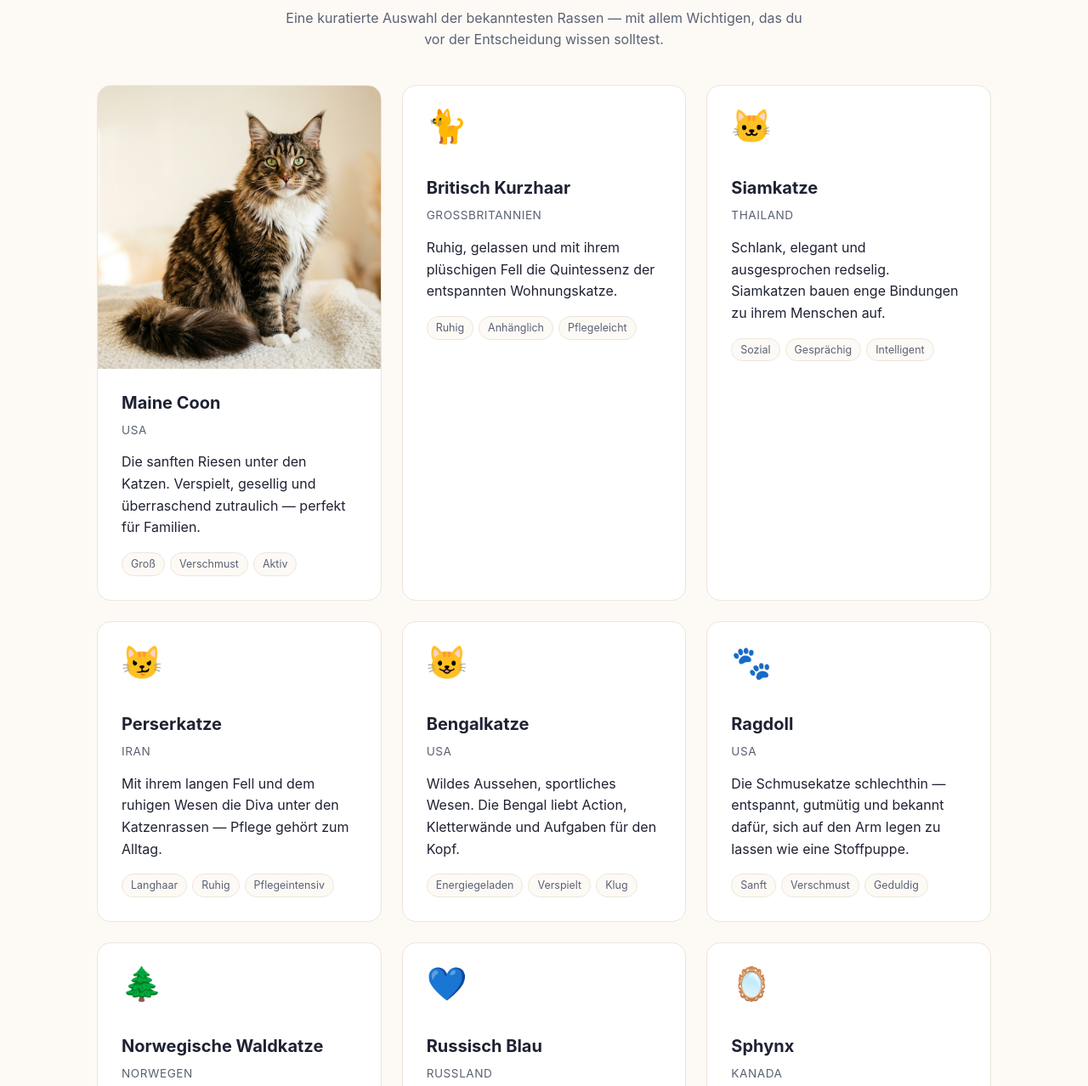
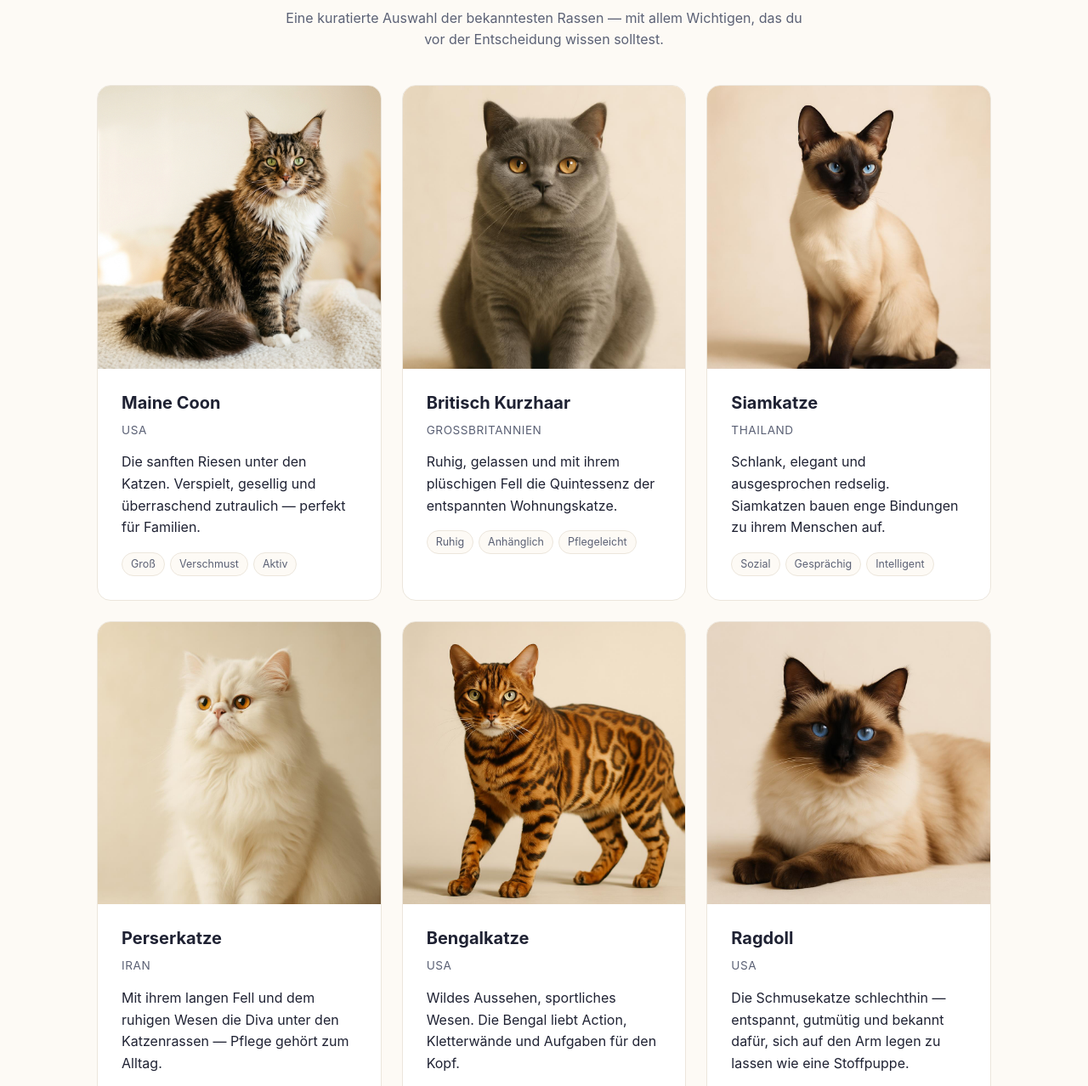
Before and after one commit to christiangoldau-creator/meine-webseite, a plain HTML site: page index.html in a window 1280 px wide. Shown: the part 699-1977 px from the top of the page at 85% size. Drawn offline with Linux system fonts and the light colour scheme.

Commit message:
Alle 9 Katzenrassen mit KI-generierten Bildern (OpenAI gpt-image-1)

```diff
--- a/index.html
+++ b/index.html
@@ -306,7 +306,7 @@
         </article>
 
         <article class="breed-card">
-          <div class="breed-emoji breed-emoji-only">🐈</div>
+          <img class="breed-image" src="images/british-kurzhaar.jpg" alt="Britisch Kurzhaar Katze in blaugrauem Plüschfell" loading="lazy" />
           <div class="breed-body">
             <h3>Britisch Kurzhaar</h3>
             <p class="breed-origin">Großbritannien</p>
@@ -320,7 +320,7 @@
         </article>
 
         <article class="breed-card">
-          <div class="breed-emoji breed-emoji-only">🐱</div>
+          <img class="breed-image" src="images/siamkatze.jpg" alt="Elegante Siamkatze mit blauen Augen und dunklen Points" loading="lazy" />
           <div class="breed-body">
             <h3>Siamkatze</h3>
             <p class="breed-origin">Thailand</p>
@@ -334,7 +334,7 @@
         </article>
 
         <article class="breed-card">
-          <div class="breed-emoji breed-emoji-only">😼</div>
+          <img class="breed-image" src="images/perserkatze.jpg" alt="Weiße Perserkatze mit langem seidigem Fell" loading="lazy" />
           <div class="breed-body">
             <h3>Perserkatze</h3>
             <p class="breed-origin">Iran</p>
@@ -348,7 +348,7 @@
         </article>
 
         <article class="breed-card">
-          <div class="breed-emoji breed-emoji-only">😺</div>
+          <img class="breed-image" src="images/bengalkatze.jpg" alt="Bengalkatze mit goldbraunem Rosettenfell" loading="lazy" />
           <div class="breed-body">
             <h3>Bengalkatze</h3>
             <p class="breed-origin">USA</p>
@@ -362,7 +362,7 @@
         </article>
 
         <article class="breed-card">
-          <div class="breed-emoji breed-emoji-only">🐾</div>
+          <img class="breed-image" src="images/ragdoll.jpg" alt="Ragdoll Katze mit blauen Augen im Colorpoint-Muster" loading="lazy" />
           <div class="breed-body">
             <h3>Ragdoll</h3>
             <p class="breed-origin">USA</p>
@@ -376,7 +376,7 @@
         </article>
 
         <article class="breed-card">
-          <div class="breed-emoji breed-emoji-only">🌲</div>
+          <img class="breed-image" src="images/norwegische-waldkatze.jpg" alt="Norwegische Waldkatze mit dichtem halblangem Fell" loading="lazy" />
           <div class="breed-body">
             <h3>Norwegische Waldkatze</h3>
             <p class="breed-origin">Norwegen</p>
@@ -390,7 +390,7 @@
         </article>
 
         <article class="breed-card">
-          <div class="breed-emoji breed-emoji-only">💙</div>
+          <img class="breed-image" src="images/russisch-blau.jpg" alt="Russisch Blau Katze mit silbrigem Fell und grünen Augen" loading="lazy" />
           <div class="breed-body">
             <h3>Russisch Blau</h3>
             <p class="breed-origin">Russland</p>
@@ -404,7 +404,7 @@
         </article>
 
         <article class="breed-card">
-          <div class="breed-emoji breed-emoji-only">🪞</div>
+          <img class="breed-image" src="images/sphynx.jpg" alt="Sphynx Katze mit haarloser Haut und großen Ohren" loading="lazy" />
           <div class="breed-body">
             <h3>Sphynx</h3>
             <p class="breed-origin">Kanada</p>
```
Also changed, not shown: images/bengalkatze.jpg (added), images/british-kurzhaar.jpg (added), images/norwegische-waldkatze.jpg (added), images/perserkatze.jpg (added), images/ragdoll.jpg (added), images/russisch-blau.jpg (added), images/siamkatze.jpg (added), images/sphynx.jpg (added).
